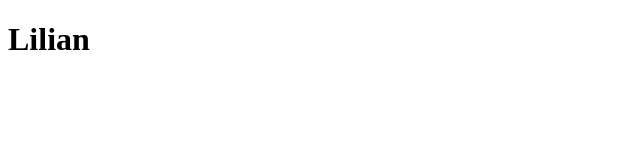
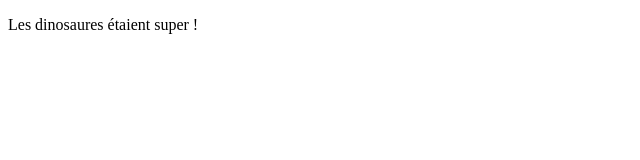
Before and after one commit to MarlyeCte/workshop-git, a plain HTML site: page index.html in a window 1280 px wide. Shown: the whole page, without its empty margins (0-640 px from the left). Drawn offline with Linux system fonts and the light colour scheme.

Commit message:
ajout section dino

```diff
--- a/index.html
+++ b/index.html
@@ -8,6 +8,8 @@
     <title>Document</title>
 </head>
 <body>
-    <h1>Lilian</h1>
+    <section class="main_review">
+        <p>Les dinosaures étaient super !</p>
+    </section>
 </body>
 </html>
```
